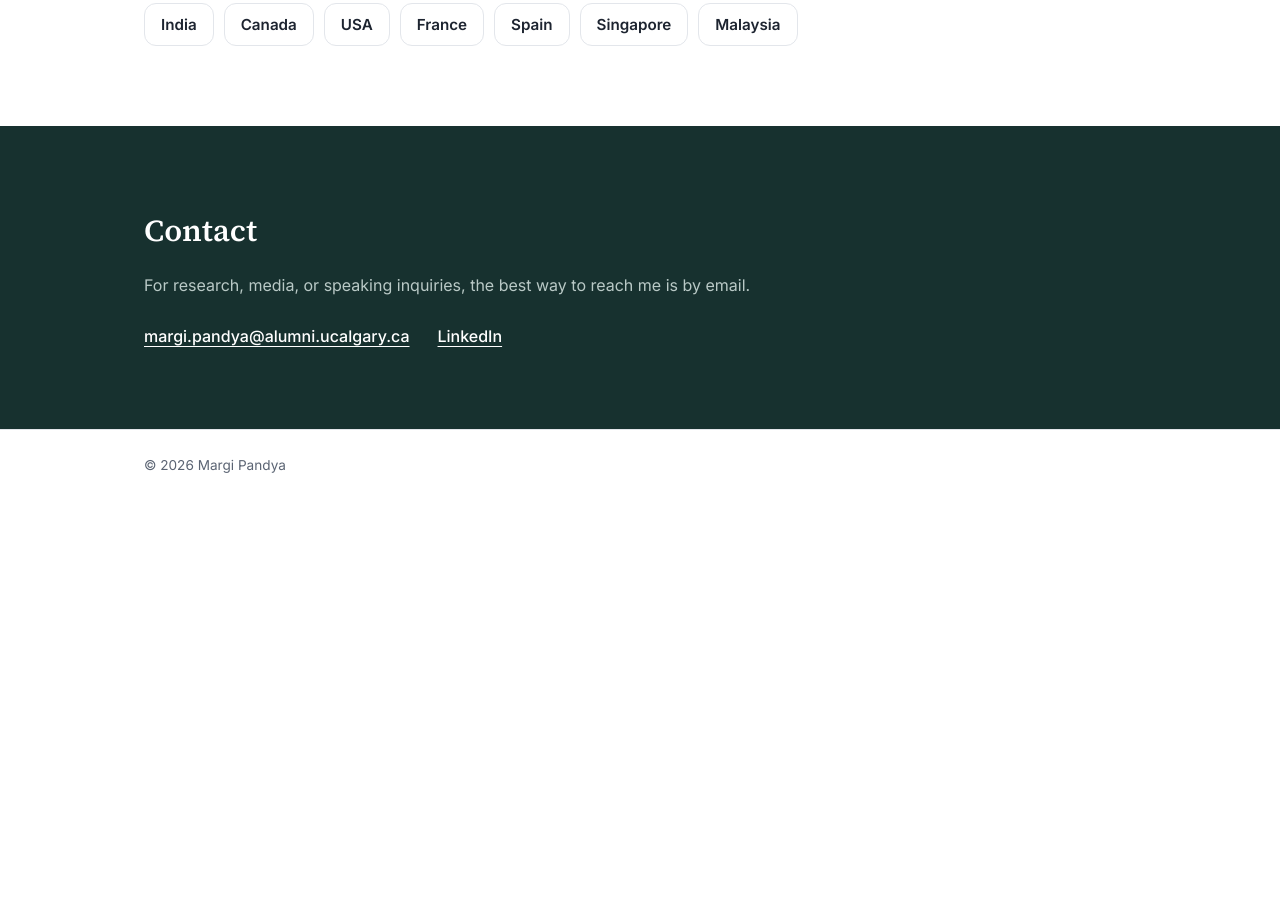
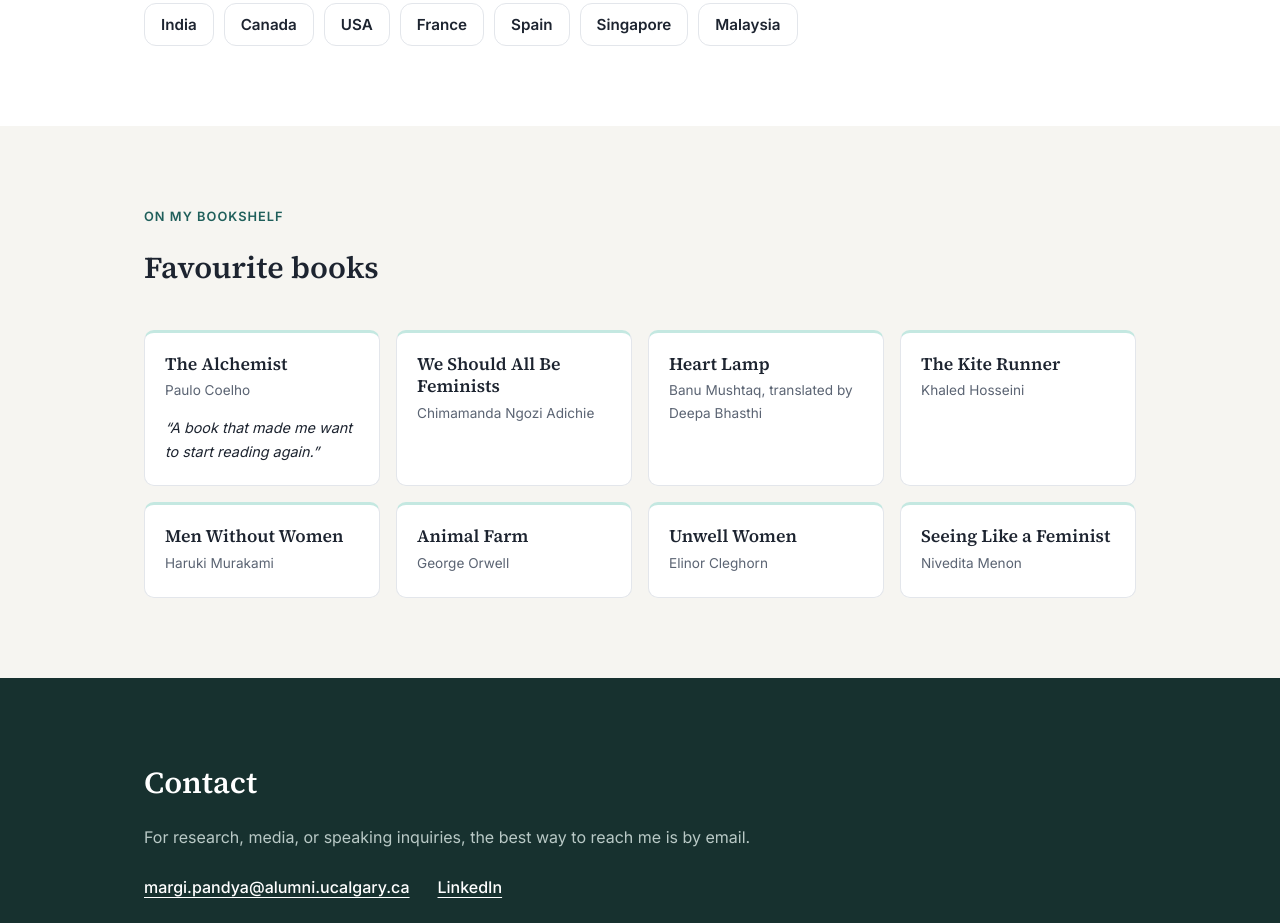
Before and after one commit to Margi-Pandya/margi-pandya.github.io, a plain HTML site: page index.html in a window 1280 px wide. Shown: the part 6300-7223 px from the top of the page. Before the commit the page ends 6801 px from the top, so only its background shows below. Drawn offline with Linux system fonts and the light colour scheme.

Commit message:
Add Favourite books section
Co-Authored-By: Claude Opus 5.5 <noreply@anthropic.com>
Claude-Session: https://claude.ai/code/session_012bLLRK8u5tT6BPUSZEUem6

```diff
--- a/index.html
+++ b/index.html
@@ -16,7 +16,7 @@
       document.documentElement.dataset.theme = t;
     })();
   </script>
-  <link rel="stylesheet" href="style.css?v=2026-11-22a">
+  <link rel="stylesheet" href="style.css?v=2026-11-22b">
 </head>
 <body>
 
@@ -380,6 +380,50 @@
       </div>
     </section>
 
+    <!-- ===== FAVOURITE BOOKS ===== -->
+    <section class="section section-alt" id="books">
+      <div class="container">
+        <p class="eyebrow">On my bookshelf</p>
+        <h2 class="section-title">Favourite books</h2>
+        <!-- To add a review: put <p class="book-review">“Your line.”</p> under the author, like The Alchemist -->
+        <ul class="books">
+            <li class="book">
+              <span class="book-title">The Alchemist</span>
+              <span class="book-author">Paulo Coelho</span>
+              <p class="book-review">“A book that made me want to start reading again.”</p>
+            </li>
+            <li class="book">
+              <span class="book-title">We Should All Be Feminists</span>
+              <span class="book-author">Chimamanda Ngozi Adichie</span>
+            </li>
+            <li class="book">
+              <span class="book-title">Heart Lamp</span>
+              <span class="book-author">Banu Mushtaq, translated by Deepa Bhasthi</span>
+            </li>
+            <li class="book">
+              <span class="book-title">The Kite Runner</span>
+              <span class="book-author">Khaled Hosseini</span>
+            </li>
+            <li class="book">
+              <span class="book-title">Men Without Women</span>
+              <span class="book-author">Haruki Murakami</span>
+            </li>
+            <li class="book">
+              <span class="book-title">Animal Farm</span>
+              <span class="book-author">George Orwell</span>
+            </li>
+            <li class="book">
+              <span class="book-title">Unwell Women</span>
+              <span class="book-author">Elinor Cleghorn</span>
+            </li>
+            <li class="book">
+              <span class="book-title">Seeing Like a Feminist</span>
+              <span class="book-author">Nivedita Menon</span>
+            </li>
+        </ul>
+      </div>
+    </section>
+
     <!-- ===== CONTACT ===== -->
     <section class="section section-dark" id="contact">
       <div class="container contact">
@@ -412,6 +456,6 @@
     </div>
   </div>
 
-  <script src="script.js?v=2026-11-21d"></script>
+  <script src="script.js?v=2026-11-22b"></script>
 </body>
 </html>
--- a/script.js
+++ b/script.js
@@ -56,8 +56,8 @@
   document.querySelectorAll("main section").forEach(function (sec) {
     var h2 = sec.querySelector("h2");
     var label = h2 ? clean(h2.textContent) : "About";
-    sec.querySelectorAll(".card, .pub-list li, .timeline li, .simple-list li, .write-link, .hike-pill").forEach(function (el) {
-      var t = el.querySelector("h3, .pub-title, .write-link-name, .hike-name, strong");
+    sec.querySelectorAll(".card, .pub-list li, .timeline li, .simple-list li, .write-link, .hike-pill, .book").forEach(function (el) {
+      var t = el.querySelector("h3, .pub-title, .write-link-name, .hike-name, .book-title, strong");
       add(el, t ? t.textContent : "", label);
     });
     sec.querySelectorAll(".bio p").forEach(function (p) { add(p, "About Margi", "About"); });
@@ -69,6 +69,8 @@
     { id: "education", title: "Education", section: "Jump to" },
     { id: "skills", title: "Skills", section: "Jump to" },
     { id: "writing", title: "Writing", section: "Jump to" },
+    { id: "hikes", title: "Hikes & travel", section: "Jump to" },
+    { id: "books", title: "Favourite books", section: "Jump to" },
     { id: "contact", title: "Contact", section: "Jump to" }
   ];
 
--- a/style.css
+++ b/style.css
@@ -253,6 +253,17 @@ a.write-link:hover { border-color: var(--accent); transform: translateY(-2px); }
 .hikes-label-next { margin-top: 36px; }
 .country-pill { padding: 8px 16px; }
 
+/* Favourite books */
+.books { list-style: none; display: grid; grid-template-columns: repeat(4, 1fr); gap: 16px; }
+.book {
+  display: flex; flex-direction: column; gap: 4px;
+  padding: 20px 20px 22px; border: 1px solid var(--line); border-radius: 10px; background: var(--card);
+  border-top: 3px solid var(--highlight);
+}
+.book-title { font-family: var(--serif); font-size: 1.1rem; font-weight: 600; line-height: 1.3; }
+.book-author { font-size: 0.85rem; color: var(--muted); }
+.book-review { margin-top: 10px; font-size: 0.9rem; font-style: italic; color: var(--ink); }
+
 /* Search pop-up */
 .search-overlay {
   position: fixed; inset: 0; z-index: 50;
@@ -301,6 +312,7 @@ a.write-link:hover { border-color: var(--accent); transform: translateY(-2px); }
   .nav-actions { margin-left: auto; }
   .nav-menu { display: inline-flex; }
   .write-links { grid-template-columns: 1fr; }
+  .books { grid-template-columns: repeat(2, 1fr); }
 }
 @media (max-width: 480px) {
   .site-header .container { padding: 0 14px; }
@@ -309,6 +321,7 @@ a.write-link:hover { border-color: var(--accent); transform: translateY(-2px); }
   .nav-actions { gap: 0; }
   .icon-btn { width: 34px; height: 34px; }
   .btn-sm { padding: 7px 11px; font-size: 0.8rem; white-space: nowrap; margin-left: 4px; }
+  .books { grid-template-columns: 1fr; }
   .hero { padding: 56px 0; }
   .hero-grid { grid-template-columns: 1fr; gap: 36px; }
   .hero-photo { order: -1; justify-content: flex-start; margin-top: 0; }
```
